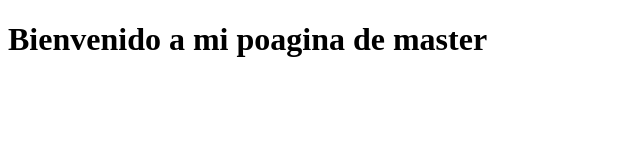
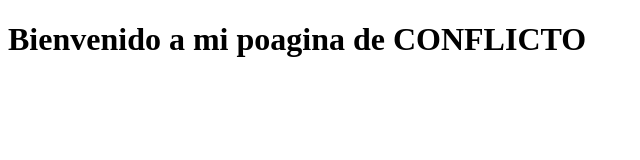
Before and after one commit to raulmarinmorales308/conflictoFinal, a plain HTML site: page index.html in a window 1280 px wide. Shown: the whole page, without its empty margins (0-640 px from the left). Drawn offline with Linux system fonts and the light colour scheme.

Commit message:
Subida del conflicto

```diff
--- a/index.html
+++ b/index.html
@@ -6,6 +6,6 @@
     <title>Document</title>
 </head>
 <body>
-    <h1>Bienvenido a mi poagina de master</h1>
+    <h1>Bienvenido a mi poagina de CONFLICTO</h1>
 </body>
 </html>
```
